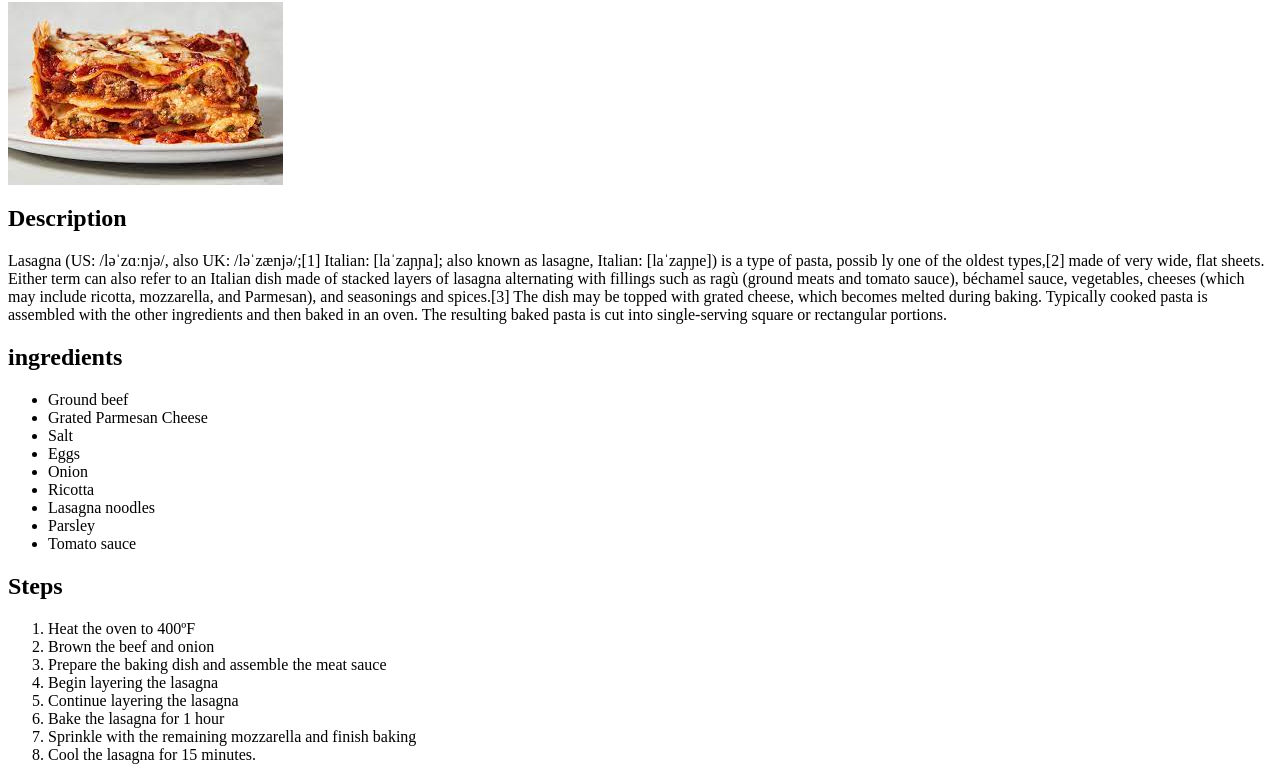
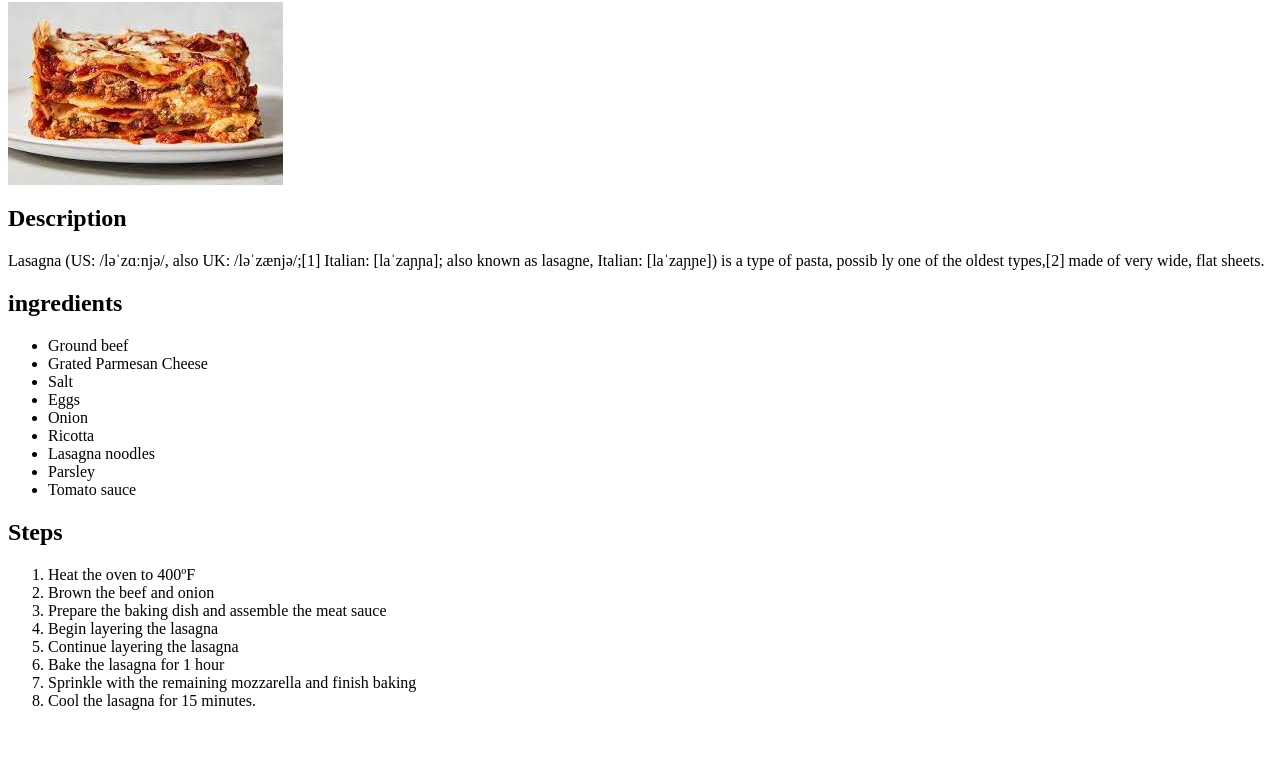
Before and after one commit to samhung1/odin-recipes, a plain HTML site: page recipes/lasagna.html in a window 1280 px wide. Shown: the part 64-844 px from the top of the page. After the commit the page ends 800 px from the top, so only its background shows below. Drawn offline with Linux system fonts and the light colour scheme.

Commit message:
change description

```diff
--- a/recipes/lasagna.html
+++ b/recipes/lasagna.html
@@ -10,14 +10,7 @@
     <h2>Description</h2>
     <p>Lasagna (US: /ləˈzɑːnjə/, also UK: /ləˈzænjə/;[1] Italian: [laˈzaɲɲa];
         also known as lasagne, Italian: [laˈzaɲɲe]) is a type of pasta, possib
-        ly one of the oldest types,[2] made of very wide, flat sheets. Either
-         term can also refer to an Italian dish made of stacked layers of lasagna
-         alternating with fillings such as ragù (ground meats and tomato sauce),
-         béchamel sauce, vegetables, cheeses (which may include ricotta, mozzarella,
-          and Parmesan), and seasonings and spices.[3] The dish may be topped with
-          grated cheese, which becomes melted during baking. Typically cooked pasta is
-          assembled with the other ingredients and then baked in an oven. The resulting
-           baked pasta is cut into single-serving square or rectangular portions. </p>
+        ly one of the oldest types,[2] made of very wide, flat sheets.  </p>
     <h2>ingredients</h2>
     <ul>
         <li>Ground beef</li>
```
Also changed, not shown: recipes/borscht-soup.html (+2 -5 lines), recipes/pineapple.html (+3 -1 lines).
